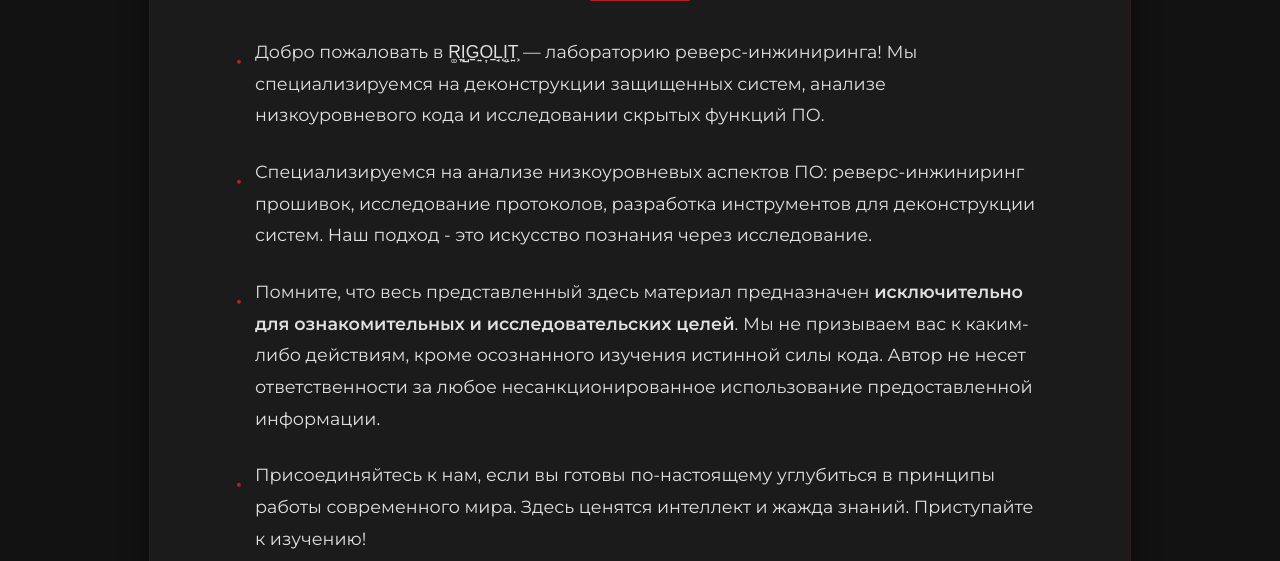
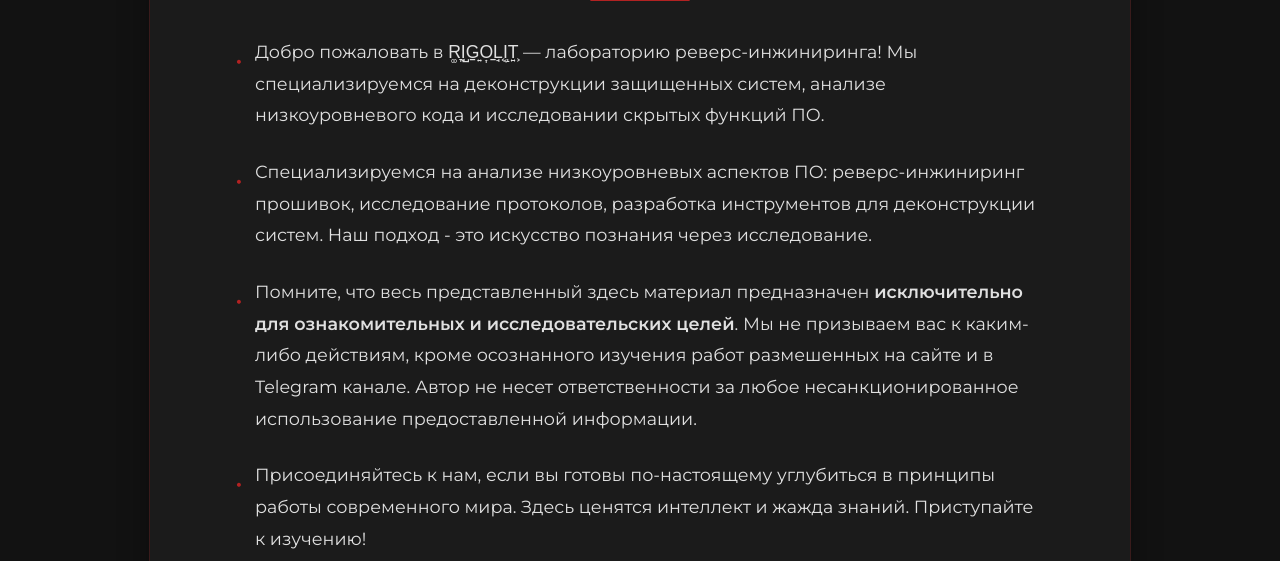
Before and after one commit to RigolitLabs/RG, a plain HTML site: page about.html in a window 1280 px wide. Shown: the part 239-800 px from the top of the page. Drawn offline with Linux system fonts and the light colour scheme.

Commit message:
Update about.html

```diff
--- a/about.html
+++ b/about.html
@@ -30,7 +30,7 @@
                 <h2>О R͚̞I̘̺G̠͍O͎̠L̘͔I͔̝T͍͕</h2>
                 <p>Добро пожаловать в R͚̞I̘̺G̠͍O͎̠L̘͔I͔̝T͍͕ — лабораторию реверс-инжиниринга! Мы специализируемся на деконструкции защищенных систем, анализе низкоуровневого кода и исследовании скрытых функций ПО.</p>
                 <p>Специализируемся на анализе низкоуровневых аспектов ПО: реверс-инжиниринг прошивок, исследование протоколов, разработка инструментов для деконструкции систем. Наш подход - это искусство познания через исследование.</p>
-                <p>Помните, что весь представленный здесь материал предназначен <strong>исключительно для ознакомительных и исследовательских целей</strong>. Мы не призываем вас к каким-либо действиям, кроме осознанного изучения истинной силы кода. Автор не несет ответственности за любое несанкционированное использование предоставленной информации.</p>
+                <p>Помните, что весь представленный здесь материал предназначен <strong>исключительно для ознакомительных и исследовательских целей</strong>. Мы не призываем вас к каким-либо действиям, кроме осознанного изучения работ размешенных на сайте и в Telegram канале. Автор не несет ответственности за любое несанкционированное использование предоставленной информации.</p>
                 <p>Присоединяйтесь к нам, если вы готовы по-настоящему углубиться в принципы работы современного мира. Здесь ценятся интеллект и жажда знаний. Приступайте к изучению!</p>
             </div>
         </section>
```
